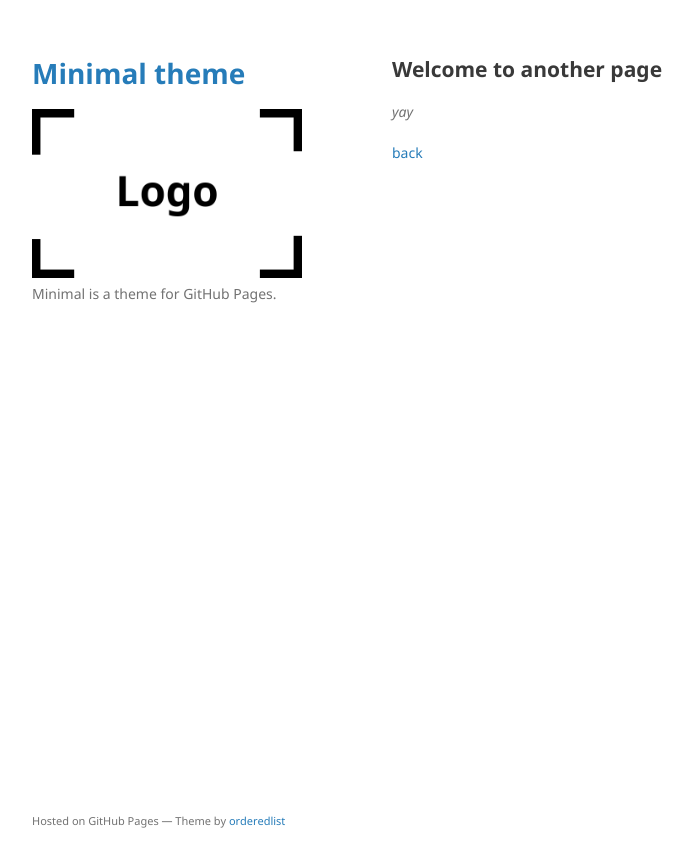
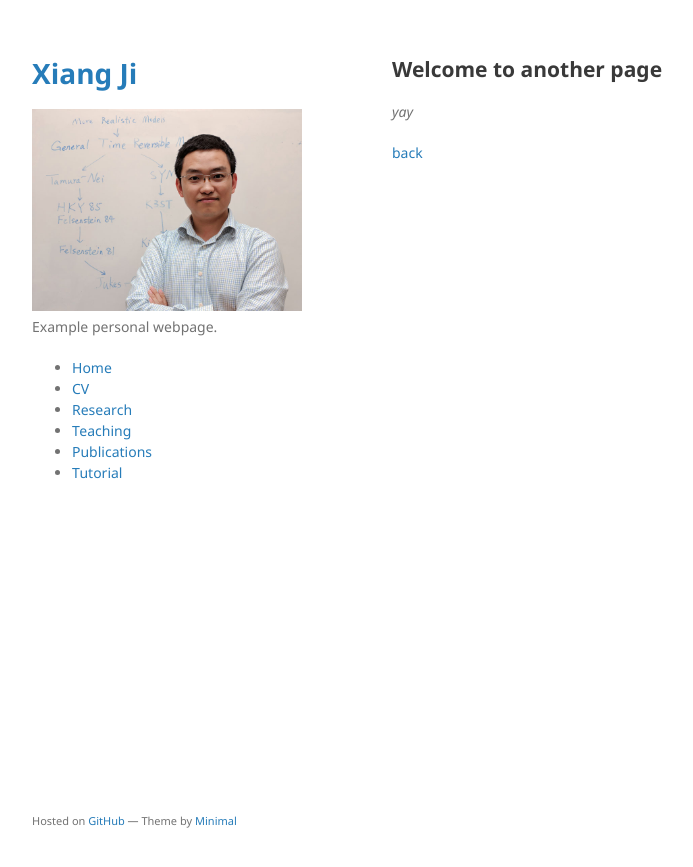
Before and after one commit to xji3/xji3.github.io, a Jekyll site: the page built from another-page.md, in a window 1280 px wide. Shown: the top 867 px of the page, without its empty margins (178-871 px from the left). Built offline with Jekyll 4.4.1, drawn with Linux system fonts in a browser that asks for light colours.

Commit message:
add in personal webpage content into Minimum default files

```diff
--- a/_config.yml
+++ b/_config.yml
@@ -1,6 +1,6 @@
-title: Minimal theme
-logo: /assets/img/logo.png
-description: Minimal is a theme for GitHub Pages.
+title: Xiang Ji
+logo: /assets/img/xji.jpg
+description: Example personal webpage.
 show_downloads: false
 google_analytics:
 theme: jekyll-theme-minimal
--- a/_includes/head-custom.html
+++ b/_includes/head-custom.html
@@ -1,7 +1,7 @@
 <!-- start custom head snippets, customize with your own _includes/head-custom.html file -->
 
 <!-- Setup Google Analytics -->
-{% include head-custom-google-analytics.html %}
+<!-- {% include head-custom-google-analytics.html %} -->
 
 <!-- You can set your favicon here -->
 <!-- link rel="shortcut icon" type="image/x-icon" href="{{ '/favicon.ico' | relative_url }}" -->
--- a/_layouts/default.html
+++ b/_layouts/default.html
@@ -11,7 +11,7 @@
     <script src="https://cdnjs.cloudflare.com/ajax/libs/html5shiv/3.7.3/html5shiv.min.js"></script>
     <![endif]-->
     {% include head-custom.html %}
-  </head>
+ </head>
   <body>
     <div class="wrapper">
       <header>
@@ -38,6 +38,19 @@
           <li><a href="{{ site.github.repository_url }}">View On <strong>GitHub</strong></a></li>
         </ul>
         {% endif %}
+
+		<div id="sidebar">
+		<nav>
+			<ul>
+				<li><a href="/">Home</a></li>
+				<li><a href="/CV">CV</a></li>
+				<li><a href="/Publication">Research</a></li>
+				<li><a href="/teaching">Teaching</a></li>
+				<li><a href="https://scholar.google.com/citations?user=BBHQplkAAAAJ&hl=en">Publications</a></li>
+				<li><a href="/Tutorial">Tutorial</a></li>
+			</ul>
+		</nav>
+		</div>
       </header>
       <section>
 
@@ -48,7 +61,7 @@
         {% if site.github.is_project_page %}
         <p>This project is maintained by <a href="{{ site.github.owner_url }}">{{ site.github.owner_name }}</a></p>
         {% endif %}
-        <p><small>Hosted on GitHub Pages &mdash; Theme by <a href="https://github.com/orderedlist">orderedlist</a></small></p>
+        <p><small>Hosted on  <a href="https://github.com/xji3/xji3.github.io">GitHub</a> &mdash; Theme by <a href="https://pages-themes.github.io/minimal/">Minimal</a></small></p>
       </footer>
     </div>
     <script src="{{ "/assets/js/scale.fix.js" | relative_url }}"></script>
```
Also changed, not shown: CV/index.markdown (added, +17 -0 lines), Publication/index.markdown (added, +16 -0 lines), index.md (+4 -117 lines), teaching/index.markdown (added, +12 -0 lines), assets/img/xji.jpg (added), 1 other file.
